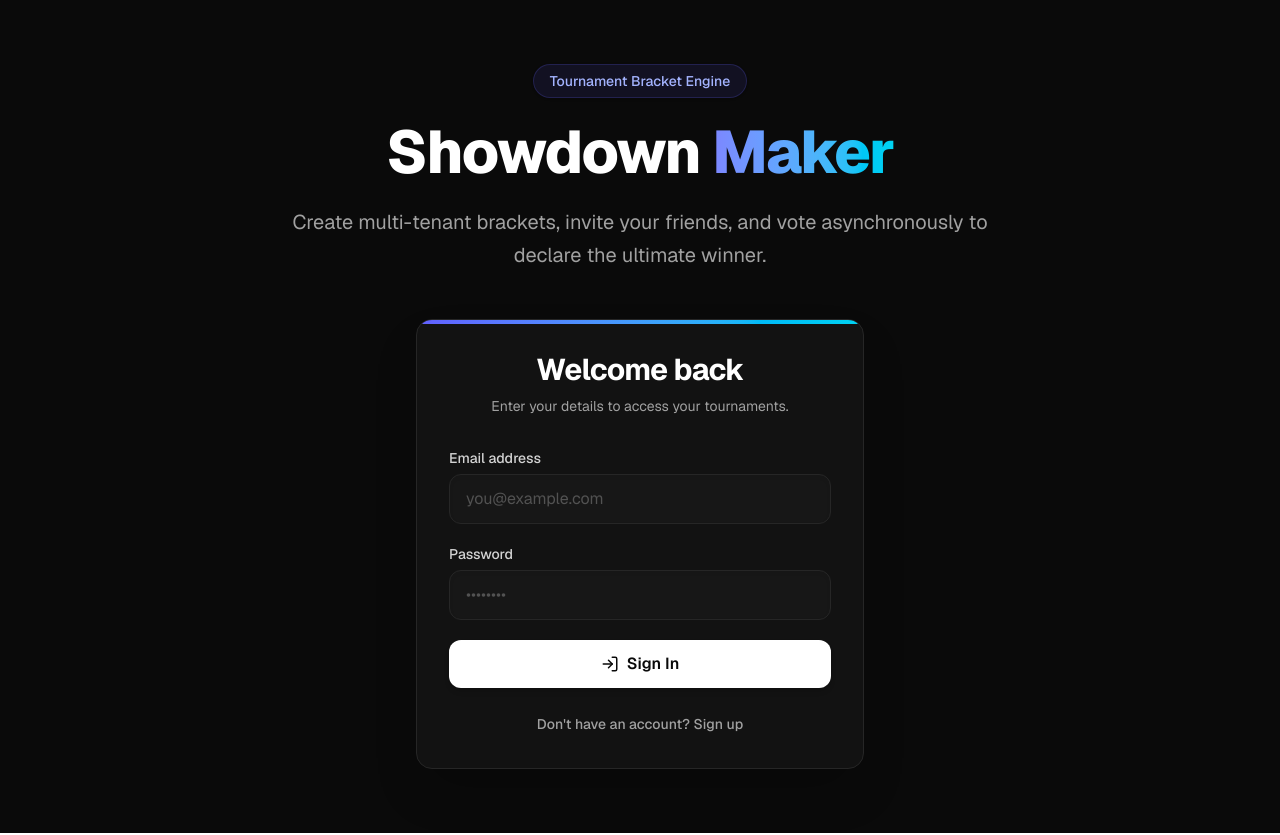
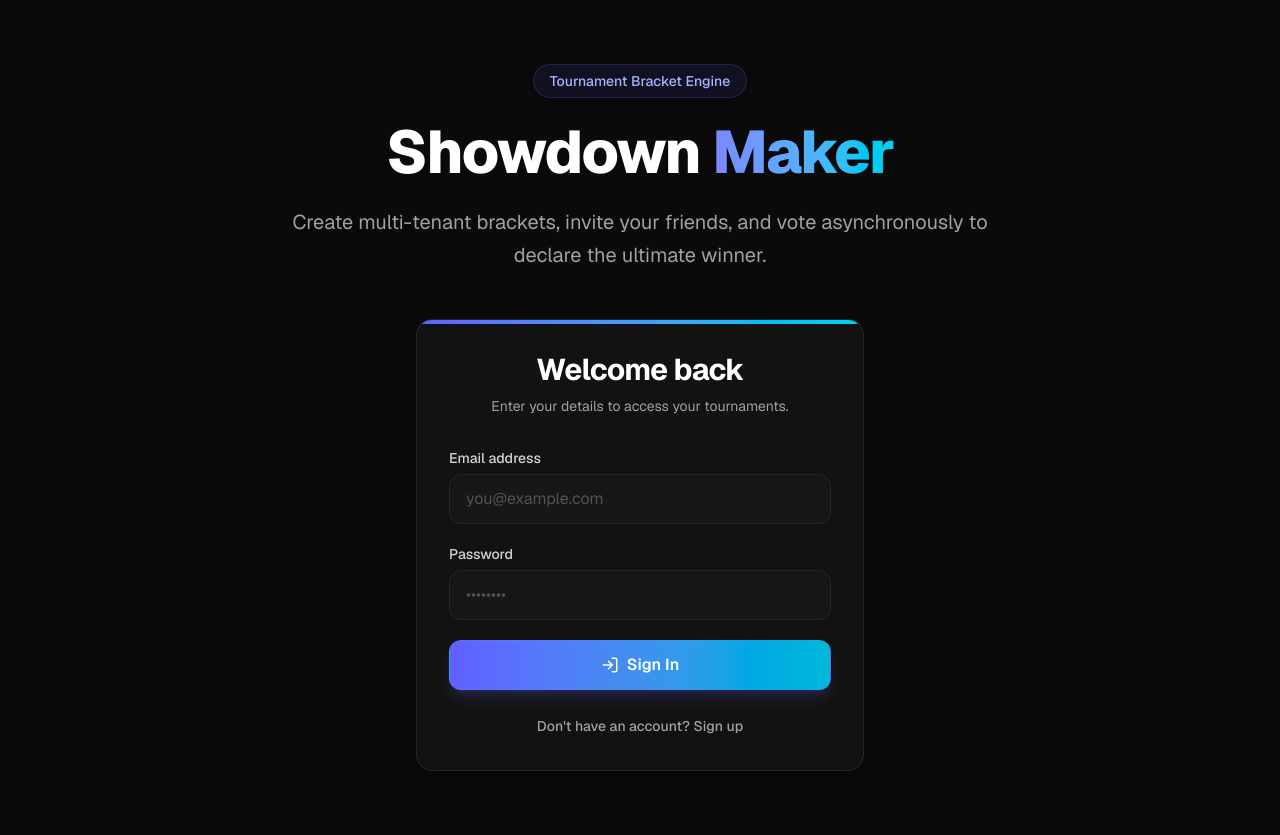
Before and after one commit to Raienryujin/Showdown, a Next.js app: page / in a window 1280 px wide. Built offline with nearby package versions, Linux system fonts and the light colour scheme; no server answers.

Commit message:
style: switch action buttons to elegant dark gradients

```diff
--- a/src/components/AuthForm.tsx
+++ b/src/components/AuthForm.tsx
@@ -81,7 +81,7 @@ export default function AuthForm() {
         <button
           type="submit"
           disabled={loading}
-          className="w-full flex items-center justify-center gap-2 bg-white hover:bg-neutral-200 text-neutral-950 font-semibold py-3 px-4 rounded-xl transition-all disabled:opacity-70 disabled:cursor-not-allowed shadow-md"
+          className="w-full flex items-center justify-center gap-2 bg-gradient-to-r from-indigo-500 to-cyan-500 hover:from-indigo-600 hover:to-cyan-600 text-white font-semibold py-3 px-4 rounded-xl transition-all disabled:opacity-70 disabled:cursor-not-allowed shadow-lg shadow-indigo-500/20 border border-indigo-400/20"
         >
           {loading ? (
             <span className="animate-pulse">Processing...</span>
--- a/src/components/BracketViewer.tsx
+++ b/src/components/BracketViewer.tsx
@@ -67,7 +67,7 @@ export default function BracketViewer({ bracket, matchups, isCreator }: BracketV
           <button
             onClick={handleEndRound}
             disabled={loading || bracket.current_round > maxRound}
-            className="flex items-center gap-2 bg-white hover:bg-neutral-200 text-neutral-950 font-semibold py-2.5 px-5 rounded-xl transition-all shadow-md hover:shadow-lg disabled:opacity-50 disabled:cursor-not-allowed"
+            className="flex items-center gap-2 bg-gradient-to-r from-indigo-500 to-purple-500 hover:from-indigo-600 hover:to-purple-600 text-white font-semibold py-2.5 px-5 rounded-xl transition-all shadow-lg shadow-indigo-500/20 border border-indigo-400/20 disabled:opacity-50 disabled:cursor-not-allowed"
           >
             {loading ? (
               <span className="animate-pulse">Processing...</span>
--- a/src/components/CreateBracketForm.tsx
+++ b/src/components/CreateBracketForm.tsx
@@ -143,7 +143,7 @@ export default function CreateBracketForm() {
           <button
             type="submit"
             disabled={loading}
-            className="w-full flex items-center justify-center gap-2 bg-white hover:bg-neutral-200 text-neutral-950 font-semibold py-3.5 px-4 rounded-xl transition-all disabled:opacity-70 disabled:cursor-not-allowed shadow-md"
+            className="w-full flex items-center justify-center gap-2 bg-gradient-to-r from-emerald-500 to-cyan-500 hover:from-emerald-600 hover:to-cyan-600 text-white font-semibold py-3.5 px-4 rounded-xl transition-all disabled:opacity-70 disabled:cursor-not-allowed shadow-lg shadow-emerald-500/20 border border-emerald-400/20"
           >
             {loading ? (
               <>
```
